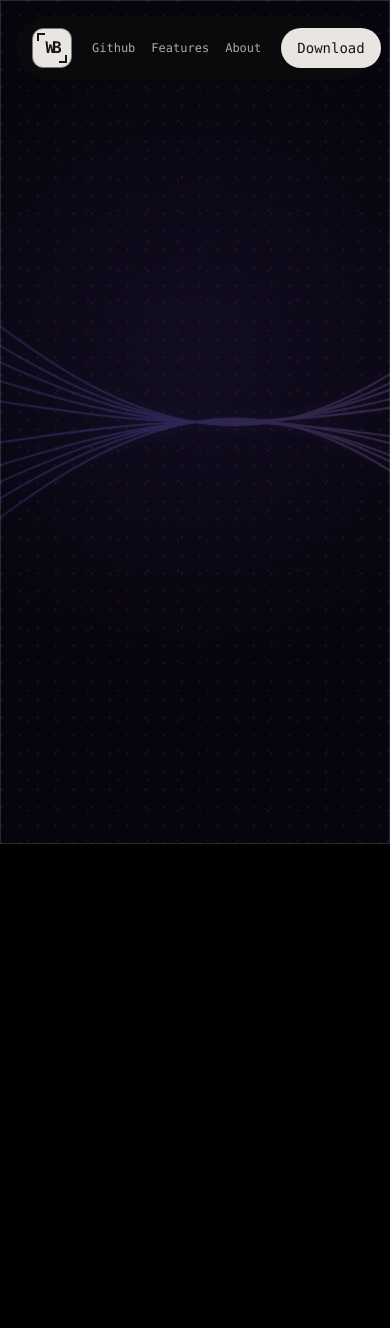
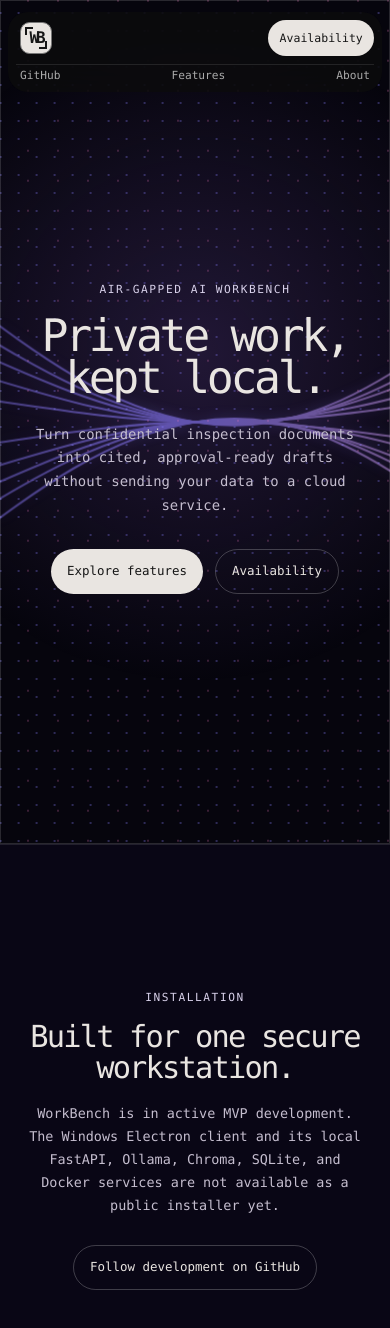
Before and after one commit to BrandNewDevs/WorkBench, a React (Vite) app in the folder apps/web/: page / in a window 390 px wide. Shown: the top 1328 px of the page. Before the commit the page ends 844 px from the top, so only its background shows below. Built offline with nearby package versions, Linux system fonts and the light colour scheme.

Commit message:
fix(web): improve static routing and accessibility

```diff
--- a/apps/web/index.html
+++ b/apps/web/index.html
@@ -3,8 +3,8 @@
   <head>
     <meta charset="UTF-8" />
     <meta name="viewport" content="width=device-width, initial-scale=1.0" />
-    <meta name="description" content="WorkBench web app" />
-    <title>WorkBench</title>
+    <meta name="description" content="WorkBench is a local-first AI workbench for confidential industrial and government work." />
+    <title>WorkBench | Local-first AI workbench</title>
   </head>
   <body>
     <div id="root"></div>
--- a/apps/web/src/App.tsx
+++ b/apps/web/src/App.tsx
@@ -1,20 +1,56 @@
 import { useEffect, useRef, useState } from "react";
 import AnimatedField from "./components/AnimatedField";
 import Navbar from "./components/Navbar";
+import About from "./pages/About";
 import Features from "./pages/Features";
-import About from "./pages/About";
+
+type Route = "home" | "features" | "about";
+
+function getHashTarget(): string {
+  return window.location.hash.slice(1).split("?")[0].replace(/^\/+/, "").toLowerCase();
+}
+
+function getRoute(): Route {
+  const hash = getHashTarget();
+
+  if (hash === "features") return "features";
+  if (hash === "about") return "about";
+  return "home";
+}
 
 export function App() {
-  const shellRef = useRef<HTMLElement>(null);
-  const pathname = window.location.pathname;
-  const isFeaturesPage = pathname === "/features";
-  const isAboutPage = pathname === "/about";
-  const isPage = isFeaturesPage || isAboutPage;
+  const homePanelRef = useRef<HTMLElement>(null);
+  const [route, setRoute] = useState<Route>(getRoute);
+  const [hash, setHash] = useState(window.location.hash);
   const [activeFeature, setActiveFeature] = useState<string | null>(null);
 
   useEffect(() => {
-    const shell = shellRef.current;
-    if (!shell || window.matchMedia("(prefers-reduced-motion: reduce)").matches) return;
+    const handleHashChange = () => {
+      setHash(window.location.hash);
+      setRoute(getRoute());
+    };
+    window.addEventListener("hashchange", handleHashChange);
+    return () => window.removeEventListener("hashchange", handleHashChange);
+  }, []);
+
+  useEffect(() => {
+    setActiveFeature(null);
+
+    const frame = requestAnimationFrame(() => {
+      if (route === "home" && getHashTarget() === "download") {
+        document.getElementById("download")?.scrollIntoView({ behavior: "auto", block: "start" });
+        return;
+      }
+
+      window.scrollTo({ top: 0, behavior: "auto" });
+    });
+
+    return () => cancelAnimationFrame(frame);
+  }, [hash, route]);
+
+  useEffect(() => {
+    const homePanel = homePanelRef.current;
+    if (route !== "home" || !homePanel || window.matchMedia("(prefers-reduced-motion: reduce)").matches) return;
 
     let frame = 0;
     const movePanel = (event: PointerEvent) => {
@@ -22,11 +58,11 @@
       frame = requestAnimationFrame(() => {
         const x = (event.clientX / window.innerWidth - 0.5) * 5;
         const y = (event.clientY / window.innerHeight - 0.5) * 4;
-        shell.style.transform = `translate3d(${x}px, ${y}px, 0)`;
+        homePanel.style.transform = `translate3d(${x}px, ${y}px, 0)`;
       });
     };
     const resetPanel = () => {
-      shell.style.transform = "translate3d(0, 0, 0)";
+      homePanel.style.transform = "translate3d(0, 0, 0)";
     };
 
     window.addEventListener("pointermove", movePanel);
@@ -36,19 +72,50 @@
       window.removeEventListener("pointermove", movePanel);
       window.removeEventListener("pointerleave", resetPanel);
     };
-  }, []);
+  }, [route]);
+
+  const isFeaturesPage = route === "features";
+  const isAboutPage = route === "about";
 
   return (
     <>
-      {!isPage && <AnimatedField />}
-      <main ref={shellRef} className="site-shell min-h-screen">
+      {route === "home" && <AnimatedField />}
+      <div id="home" className="site-shell">
         <Navbar isFeaturesPage={isFeaturesPage} isAboutPage={isAboutPage} />
-        <section id="top" className={`hero-panel ${isPage ? "features-page" : ""}`} aria-label={isFeaturesPage ? "WorkBench features" : isAboutPage ? "About WorkBench" : "WorkBench home"}>
-          {!isPage && <div className="home-content" />}
+        <main className="site-main">
+          {route === "home" && (
+            <>
+              <section ref={homePanelRef} id="top" className="hero-panel home-page" aria-labelledby="home-heading">
+                <div className="home-content">
+                  <p className="eyebrow">Air-gapped AI workbench</p>
+                  <h1 id="home-heading">Private work, kept local.</h1>
+                  <p className="home-description">
+                    Turn confidential inspection documents into cited, approval-ready drafts without sending your data to a cloud service.
+                  </p>
+                  <div className="hero-actions">
+                    <a href="#features" className="primary-action">Explore features</a>
+                    <a href="#download" className="secondary-action">Availability</a>
+                  </div>
+                </div>
+              </section>
+              <section id="download" className="availability-section" aria-labelledby="download-heading">
+                <div className="availability-content">
+                  <p className="eyebrow">Installation</p>
+                  <h2 id="download-heading">Built for one secure workstation.</h2>
+                  <p>
+                    WorkBench is in active MVP development. The Windows Electron client and its local FastAPI, Ollama, Chroma, SQLite, and Docker services are not available as a public installer yet.
+                  </p>
+                  <a className="secondary-action" href="https://github.com/BrandNewDevs/WorkBench" target="_blank" rel="noreferrer">
+                    Follow development on GitHub
+                  </a>
+                </div>
+              </section>
+            </>
+          )}
           {isFeaturesPage && <Features activeFeature={activeFeature} setActiveFeature={setActiveFeature} />}
           {isAboutPage && <About />}
-        </section>
-      </main>
+        </main>
+      </div>
     </>
   );
 }
--- a/apps/web/src/components/Navbar.tsx
+++ b/apps/web/src/components/Navbar.tsx
@@ -1,24 +1,23 @@
-import { useState } from "react";
-
 export default function Navbar({ isFeaturesPage, isAboutPage }: { isFeaturesPage: boolean; isAboutPage: boolean }) {
   const isPage = isFeaturesPage || isAboutPage;
+
   return (
-    <nav aria-label="Main navigation" className="main-navigation flex w-[calc(100%-2rem)] items-center gap-3 rounded-full bg-[#0c0c0c]/75 px-3 py-3 backdrop-blur-xl sm:w-[calc(100%-5rem)]">
-      <a href="/" className="flex shrink-0 items-center gap-3 pl-1" aria-label="WorkBench home">
-        <span className="relative grid size-10 place-items-center overflow-hidden rounded-[11px] border border-[#777] bg-[#e9e5e1] text-[#161616]" aria-hidden="true">
+    <nav aria-label="Main navigation" className="main-navigation flex w-[calc(100%-2rem)] items-center gap-3 rounded-full bg-[#0c0c0c]/75 px-3 py-3 backdrop-blur-xl md:w-[calc(100%-5rem)]">
+      <a href="#top" className="brand-link flex shrink-0 items-center gap-3 pl-1" aria-label="WorkBench home">
+        <span className="brand-mark relative grid size-10 place-items-center overflow-hidden rounded-[11px] border border-[#777] bg-[#e9e5e1] text-[#161616]" aria-hidden="true">
           <span className="absolute left-1 top-1 size-2 border-l-2 border-t-2 border-[#161616]" />
           <span className="relative text-[16px] font-black leading-none tracking-[-0.2em]">WB</span>
           <span className="absolute bottom-1 right-1 size-2 border-b-2 border-r-2 border-[#161616]" />
         </span>
-        <span className="brand-name hidden text-xl font-bold text-[#f0ece8] sm:inline">WORKBENCH</span>
+        <span className="brand-name hidden text-xl font-bold text-[#f0ece8] md:inline">WORKBENCH</span>
       </a>
-      <div className="mx-auto flex items-center gap-4 px-2 text-xs text-[#aaa] sm:gap-8 sm:text-sm">
-        {isPage && <a href="/" className="transition hover:text-white">Home</a>}
-        <a href="https://github.com/BrandNewDevs/WorkBench" target="_blank" rel="noreferrer" className="transition hover:text-white">Github</a>
-        <a href="/features" aria-current={isFeaturesPage ? "page" : undefined} className="transition hover:text-white">Features</a>
-        <a href="/about" aria-current={isAboutPage ? "page" : undefined} className="transition hover:text-white">About</a>
+      <div className="nav-links mx-auto flex items-center gap-4 px-2 text-xs text-[#aaa] md:gap-8 md:text-sm">
+        {isPage && <a href="#home" className="transition hover:text-white">Home</a>}
+        <a href="https://github.com/BrandNewDevs/WorkBench" target="_blank" rel="noreferrer" className="transition hover:text-white">GitHub</a>
+        <a href="#features" aria-current={isFeaturesPage ? "page" : undefined} className="transition hover:text-white">Features</a>
+        <a href="#about" aria-current={isAboutPage ? "page" : undefined} className="transition hover:text-white">About</a>
       </div>
-      <a href="#download" className="shrink-0 rounded-full bg-[#e9e5e1] px-4 py-2.5 text-sm font-medium text-[#161616] transition hover:bg-white">Download</a>
+      <a href="#download" className="availability-link shrink-0 rounded-full bg-[#e9e5e1] px-4 py-2.5 text-sm font-medium text-[#161616] transition hover:bg-white">Availability</a>
     </nav>
   );
 }
--- a/apps/web/src/index.css
+++ b/apps/web/src/index.css
@@ -24,24 +24,24 @@
   text-rendering: optimizeLegibility;
 }
 
-html, body, #root {
-  height: 100%;
-  overscroll-behavior: none;
+html {
+  min-height: 100%;
+  scroll-behavior: smooth;
+  scroll-padding-top: 5rem;
 }
-
-html { scroll-behavior: smooth; }
 
 body {
   min-width: 320px;
   min-height: 100%;
   margin: 0;
-  overflow: hidden;
+  overflow-x: hidden;
+  overflow-y: auto;
   background: #000;
 }
 
-h1, h2, h3 {
-  font-family: inherit;
-}
+#root { min-height: 100%; }
+
+h1, h2, h3 { font-family: inherit; }
 
 ::selection { color: #0b0817; background: #e9e5e1; }
 
@@ -50,20 +50,24 @@
   width: min(100%, 1350px);
   min-height: 100dvh;
   margin: 0 auto;
+  background: rgba(11, 8, 23, .58);
+}
+
+.site-main {
+  position: relative;
+  z-index: 1;
   display: flex;
+  min-height: 100dvh;
   flex-direction: column;
-  background: rgba(11, 8, 23, .58);
-  transition: transform 180ms ease-out;
-  will-change: transform;
 }
 
 body::before {
   content: "";
   position: fixed;
   inset: 0;
+  z-index: 20;
   border: 1px solid rgba(255, 255, 255, .14);
   pointer-events: none;
-  z-index: 20;
 }
 
 /* ---- Navigation ---- */
@@ -71,8 +75,8 @@
   position: fixed;
   top: 1rem;
   left: 50%;
+  z-index: 10;
   transform: translateX(-50%);
-  z-index: 10;
   transition: transform 220ms ease, background-color 220ms ease, border-color 220ms ease, box-shadow 220ms ease;
 }
 
@@ -90,102 +94,260 @@
   text-transform: none;
 }
 
-/* ---- Hero panels ---- */
+:where(a, button):focus-visible {
+  outline: 3px solid #e9e5e1;
+  outline-offset: 4px;
+}
+
+/* ---- Home page ---- */
 .hero-panel {
   position: relative;
   z-index: 1;
-  min-height: 0;
-  flex: 1;
-  overflow: hidden;
+  box-sizing: border-box;
+  flex: 0 0 auto;
+}
+
+.home-page {
+  display: grid;
+  min-height: 100dvh;
+  transition: transform 180ms ease-out;
+  will-change: transform;
+  place-items: center;
+  padding: clamp(6rem, 12vw, 9rem) 1.5rem clamp(4rem, 10vw, 7rem);
+  text-align: center;
 }
 
 .home-content {
   position: relative;
   z-index: 3;
-  width: min(100% - 3rem, 26rem);
-  margin: auto;
+  width: min(100%, 42rem);
+}
+
+.eyebrow {
+  margin: 0 0 1rem;
+  color: #d8d1ea;
+  font-size: .7rem;
+  letter-spacing: .14em;
+  text-transform: uppercase;
+}
+
+.home-content h1 {
+  margin: 0;
+  font-size: clamp(2.8rem, 8vw, 6.8rem);
+  line-height: .94;
+  letter-spacing: -.075em;
+}
+
+.home-description {
+  display: block;
+  max-width: 34rem;
+  margin: 1.5rem auto 0;
+  color: #c5becf;
+  font-size: .87rem;
+  line-height: 1.7;
+}
+
+.hero-actions {
+  display: flex;
+  justify-content: center;
+  gap: .75rem;
+  margin-top: 2rem;
+}
+
+.primary-action,
+.secondary-action {
+  display: inline-flex;
+  align-items: center;
+  justify-content: center;
+  border-radius: 999px;
+  padding: .75rem 1rem;
+  font-size: .78rem;
+  text-decoration: none;
+  transition: background-color 160ms ease-out, border-color 160ms ease-out, color 160ms ease-out, transform 160ms ease-out;
+}
+
+.primary-action {
+  background: #e9e5e1;
+  color: #161616;
+}
+
+.primary-action:hover { background: #fff; }
+
+.secondary-action {
+  border: 1px solid rgba(255, 255, 255, .22);
+  color: #e9e5e1;
+}
+
+.secondary-action:hover { border-color: rgba(255, 255, 255, .55); background: rgba(255, 255, 255, .08); }
+.primary-action:active,
+.secondary-action:active { transform: scale(.97); }
+
+.availability-section {
+  display: grid;
+  min-height: min(70dvh, 620px);
+  place-items: center;
+  padding: 5rem 1.5rem;
+  background: rgba(12, 8, 26, .72);
+  border-top: 1px solid rgba(255, 255, 255, .1);
+}
+
+.availability-content {
+  width: min(100%, 38rem);
   text-align: center;
 }
 
-.home-content p { margin: 0 0 1rem; color: #d8d1ea; font-size: .7rem; letter-spacing: .14em; text-transform: uppercase; }
-.home-content h1 { margin: 0; font-size: clamp(2.4rem, 5vw, 4.7rem); line-height: .94; letter-spacing: -.075em; }
-.home-content span { display: block; margin-top: 1.25rem; color: #c5becf; font-size: .82rem; line-height: 1.65; }
+.availability-content h2,
+.page-heading h1 {
+  margin: 0;
+  font-size: clamp(1.9rem, 5vw, 3.6rem);
+  line-height: 1;
+  letter-spacing: -.06em;
+}
 
-/* ---- Features page ---- */
+.availability-content > p:not(.eyebrow),
+.page-heading > p:not(.eyebrow) {
+  margin: 1.25rem auto 0;
+  color: #c5becf;
+  font-size: .84rem;
+  line-height: 1.7;
+}
+
+.availability-content .secondary-action { margin-top: 1.75rem; }
+
+/* ---- Features and about pages ---- */
 .features-page {
-  display: grid;
-  place-items: center;
-  padding: clamp(1.5rem, 4vw, 3rem);
-  padding-top: 4rem;
+  display: flex;
+  min-height: 100dvh;
+  align-items: center;
+  padding: clamp(6rem, 10vw, 8rem) clamp(1.5rem, 4vw, 3rem) clamp(3rem, 7vw, 5rem);
   background: radial-gradient(circle at 50% 50%, rgba(76, 51, 110, .28), transparent 62%);
 }
 
-.features-content { position: relative; z-index: 3; width: min(100%, 760px); }
-.feature-list { display: grid; grid-template-columns: repeat(3, 1fr); gap: .75rem; margin-top: clamp(1.5rem, 4vw, 2.5rem); }
+.features-content { position: relative; z-index: 3; width: min(100%, 760px); margin: 0 auto; }
+.page-heading { text-align: center; }
+.page-heading .eyebrow { margin-bottom: .85rem; }
+.feature-list {
+  display: grid;
+  grid-template-columns: repeat(3, 1fr);
+  gap: .75rem;
+  margin: clamp(1.5rem, 4vw, 2.5rem) 0 0;
+  padding: 0;
+  list-style: none;
+}
+
+.feature-list > li { min-width: 0; }
 
 .feature-card {
-  min-height: 174px; padding: 1.1rem;
-  border: 1px solid rgba(255, 255, 255, .15); border-radius: 1rem;
-  background: rgba(20, 13, 42, .4); backdrop-filter: blur(10px);
+  position: relative;
+  display: block;
+  box-sizing: border-box;
+  width: 100%;
+  min-height: 174px;
+  overflow: hidden;
+  padding: 1.1rem;
+  border: 1px solid rgba(255, 255, 255, .15);
+  border-radius: 1rem;
+  background: rgba(20, 13, 42, .4);
+  color: #e9e5e1;
+  font: inherit;
+  text-align: left;
+  backdrop-filter: blur(10px);
   cursor: pointer;
-  transition: transform 300ms ease, border-color 300ms ease, box-shadow 300ms ease, background 300ms ease;
-  position: relative; overflow: hidden;
+  appearance: none;
+  transition: transform 180ms ease-out, border-color 180ms ease-out, box-shadow 180ms ease-out, background-color 180ms ease-out;
 }
+
 .feature-card:hover {
   transform: translateY(-4px) scale(1.02);
   border-color: rgba(141, 124, 255, .5);
   box-shadow: 0 12px 40px rgba(141, 124, 255, .15);
   background: rgba(28, 18, 56, .55);
 }
-.feature-card span { color: #cbbfff; font-size: .7rem; letter-spacing: .1em; text-transform: uppercase; }
-.feature-card h2 { margin: .5rem 0 0; font-size: 1rem; letter-spacing: -.035em; color: #e9e5e1; }
+
+.feature-card:active { transform: translateY(-2px) scale(.98); }
+.feature-card span:first-child { color: #cbbfff; font-size: .7rem; letter-spacing: .1em; text-transform: uppercase; }
+.feature-card-title,
+.feature-card h2 { display: block; margin: .5rem 0 0; color: #e9e5e1; font-size: 1rem; font-weight: 700; letter-spacing: -.035em; }
+
+.about-card { cursor: default; }
+.about-card:hover {
+  transform: none;
+  border-color: rgba(255, 255, 255, .15);
+  box-shadow: none;
+  background: rgba(20, 13, 42, .4);
+}
+.about-card h2 { line-height: 1.3; }
 
 /* ---- Feature modal ---- */
-.feature-overlay {
-  position: fixed; inset: 0; z-index: 100;
-  display: grid; place-items: center;
-  background: rgba(0, 0, 0, .7); backdrop-filter: blur(8px);
-  animation: overlay-in 250ms ease-out;
+.feature-modal {
+  width: min(90vw, 520px);
+  max-width: calc(100vw - 2rem);
+  max-height: min(85vh, 640px);
+  margin: auto;
+  padding: 0;
+  overflow: auto;
+  border: 1px solid rgba(255, 255, 255, .15);
+  border-radius: 1.25rem;
+  background: rgba(20, 13, 42, .96);
+  color: #e9e5e1;
+  box-shadow: 0 24px 80px rgba(0, 0, 0, .6), 0 0 0 1px rgba(141, 124, 255, .1);
+  text-align: center;
+  animation: modal-in 200ms ease-out;
 }
-.feature-modal {
-  position: relative; width: min(90%, 520px); padding: 2.5rem;
-  border: 1px solid rgba(255, 255, 255, .15); border-radius: 1.25rem;
-  background: rgba(20, 13, 42, .85); backdrop-filter: blur(20px);
-  box-shadow: 0 24px 80px rgba(0, 0, 0, .6), 0 0 0 1px rgba(141, 124, 255, .1);
-  animation: modal-in 300ms ease-out; text-align: center;
-  overflow-y: auto; max-height: 85vh;
-}
+
+.feature-modal::backdrop { background: rgba(0, 0, 0, .7); backdrop-filter: blur(8px); }
+.feature-modal-content { position: relative; padding: 2.5rem; }
 .feature-modal-close {
-  position: absolute; top: 1rem; right: 1rem;
-  width: 28px; height: 28px; display: grid; place-items: center;
-  border: 1px solid rgba(255, 255, 255, .12); border-radius: 50%;
-  background: rgba(255, 255, 255, .05); color: #cbbfff;
-  cursor: pointer; transition: background 200ms ease, border-color 200ms ease;
+  position: absolute;
+  top: 1rem;
+  right: 1rem;
+  display: grid;
+  width: 28px;
+  height: 28px;
+  place-items: center;
+  border: 1px solid rgba(255, 255, 255, .12);
+  border-radius: 50%;
+  background: rgba(255, 255, 255, .05);
+  color: #cbbfff;
+  cursor: pointer;
+  transition: background-color 160ms ease-out, border-color 160ms ease-out;
 }
 .feature-modal-close:hover { background: rgba(255, 255, 255, .1); border-color: rgba(255, 255, 255, .25); }
 .feature-modal-tag { color: #8d7cff; font-size: .68rem; letter-spacing: .16em; text-transform: uppercase; }
-.feature-modal-title { margin: .5rem 0 1rem; font-size: clamp(1.4rem, 3vw, 2rem); letter-spacing: -.05em; color: #e9e5e1; }
+.feature-modal-title { margin: .5rem 0 1rem; font-size: clamp(1.4rem, 3vw, 2rem); letter-spacing: -.05em; }
 .feature-modal-desc { margin: 0; color: #c7c0d1; font-size: .85rem; line-height: 1.7; }
 
-@keyframes overlay-in { from { opacity: 0; } to { opacity: 1; } }
-@keyframes modal-in { from { opacity: 0; transform: scale(.92) translateY(16px); } to { opacity: 1; transform: scale(1) translateY(0); } }
+@keyframes modal-in {
+  from { opacity: 0; transform: scale(.95) translateY(8px); }
+  to { opacity: 1; transform: scale(1) translateY(0); }
+}
 
 /* ---- Animated field (home only) ---- */
 .motion-field {
-  position: fixed; inset: 0; z-index: 0; overflow: hidden;
+  position: fixed;
+  inset: 0;
+  z-index: 0;
+  overflow: hidden;
   background: radial-gradient(circle at 50% 42%, rgba(61, 42, 95, .5), transparent 62%);
 }
 .flow-lines {
-  position: absolute; z-index: 1; inset: 0; width: 100%; height: 100%;
-  opacity: .9; filter: drop-shadow(0 0 7px rgba(141, 124, 255, .32));
+  position: absolute;
+  z-index: 1;
+  inset: 0;
+  width: 100%;
+  height: 100%;
+  opacity: .9;
+  filter: drop-shadow(0 0 7px rgba(141, 124, 255, .32));
   animation: flow-breathe 8s ease-in-out infinite;
 }
 .motion-grid {
-  position: absolute; z-index: 2; inset: 0;
+  position: absolute;
+  z-index: 2;
+  inset: 0;
   background-image: radial-gradient(rgba(137, 128, 255, .5) 1px, transparent 1px), radial-gradient(rgba(238, 121, 190, .38) 1px, transparent 1px);
   background-size: 18px 18px, 30px 30px;
   background-position: center, 8px 12px;
-  mask-image: none; opacity: .62;
+  opacity: .62;
   animation: drift-grid 18s linear infinite;
 }
 @keyframes drift-grid { to { background-position: 24px 24px; } }
@@ -193,13 +355,52 @@
 
 /* ---- Mobile ---- */
 @media (max-width: 640px) {
-  .features-page { place-items: start center; overflow-y: auto; }
+  .main-navigation { top: .75rem; }
+  .features-page { align-items: flex-start; }
   .feature-list { grid-template-columns: 1fr; }
   .feature-card { min-height: auto; }
   .feature-card h2 { margin-top: 1.2rem; }
+  .hero-actions { flex-wrap: wrap; }
+  .feature-modal-content { padding: 2.5rem 1.5rem 1.75rem; }
+}
+
+@media (max-width: 480px) {
+  .main-navigation {
+    display: grid;
+    width: calc(100% - 1rem);
+    box-sizing: border-box;
+    grid-template-columns: minmax(0, 1fr) auto;
+    gap: .5rem .75rem;
+    padding: .5rem;
+    border-radius: 1.25rem;
+  }
+
+  .brand-link { min-width: 0; }
+  .brand-mark { width: 2rem; height: 2rem; border-radius: .6rem; }
+
+  .nav-links {
+    grid-column: 1 / -1;
+    grid-row: 2;
+    min-width: 0;
+    width: 100%;
+    justify-content: space-between;
+    gap: .5rem;
+    margin: 0;
+    padding: .25rem .25rem 0;
+    border-top: 1px solid rgba(255, 255, 255, .1);
+    font-size: .7rem;
+    white-space: nowrap;
+  }
+
+  .availability-link { padding: .6rem .7rem; font-size: .72rem; }
 }
 
 /* ---- Reduced motion ---- */
 @media (prefers-reduced-motion: reduce) {
-  *, *::before, *::after { animation-duration: .01ms !important; animation-iteration-count: 1 !important; scroll-behavior: auto !important; }
+  *, *::before, *::after {
+    animation-duration: .01ms !important;
+    animation-iteration-count: 1 !important;
+    scroll-behavior: auto !important;
+    transition-duration: .01ms !important;
+  }
 }
--- a/apps/web/vite.config.ts
+++ b/apps/web/vite.config.ts
@@ -3,5 +3,6 @@
 import react from "@vitejs/plugin-react";
 
 export default defineConfig({
+  base: "./",
   plugins: [react(), tailwindcss()],
 });
```
Also changed, not shown: apps/web/src/components/FeatureCard.tsx (+9 -4 lines), apps/web/src/components/FeatureModal.tsx (+58 -9 lines), apps/web/src/pages/About.tsx (+28 -15 lines), apps/web/src/pages/Features.tsx (+22 -16 lines).
